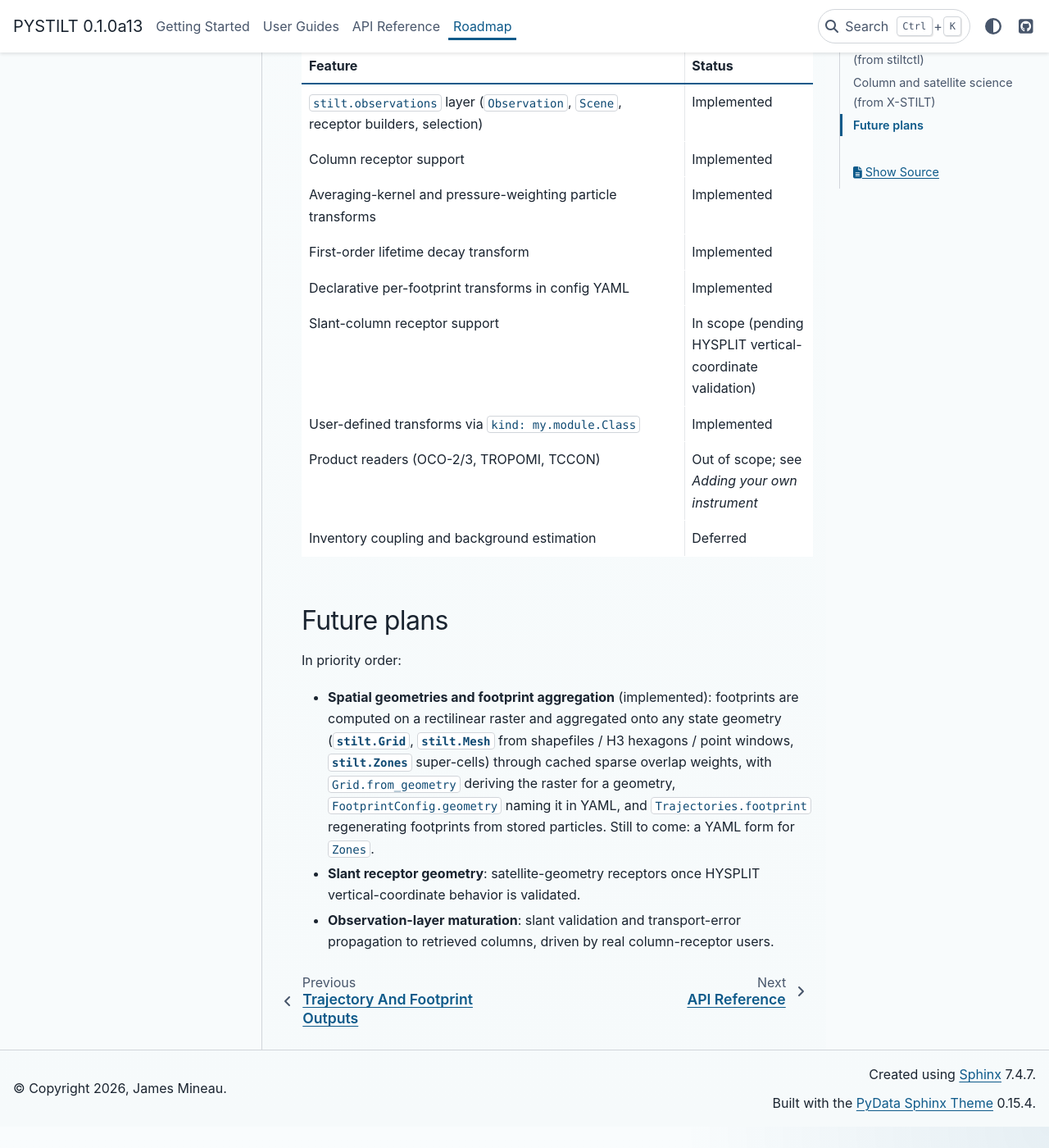
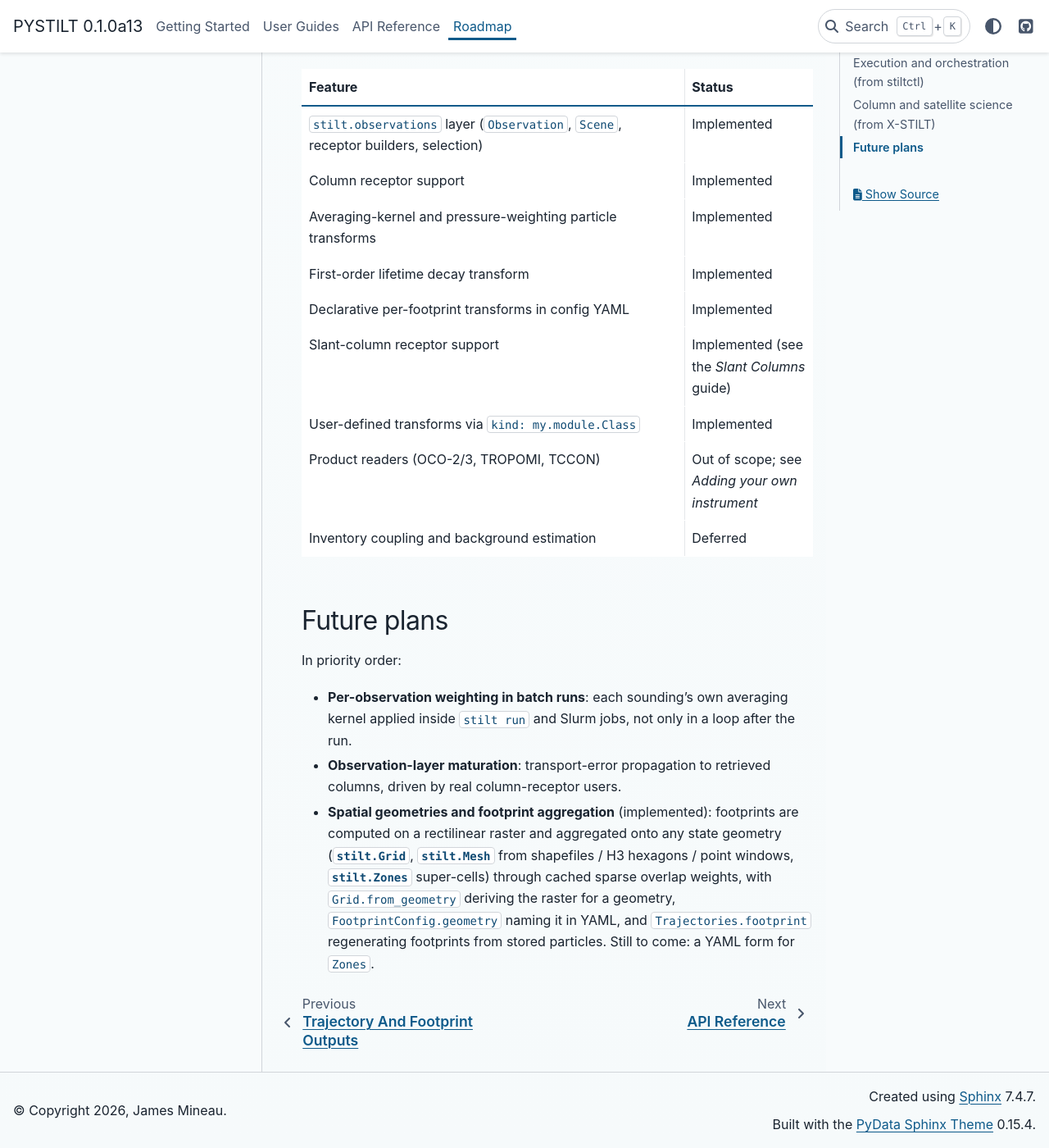
Before and after one commit to fbirds5230/runtraj, a Sphinx documentation site: the page built from docs/roadmap.rst, in a window 1280 px wide and 1400 px high, scrolled down 1622 px. Shown: the whole window at 82% size. Built offline with Sphinx 7.4.7 and the PyData theme 0.15.4, drawn with Linux system fonts in a browser that asks for light colours; pages that are not in the unit, such as notebooks, are missing from menus; some of the changed text lies outside the part shown.

Commit message:
refactor(observations): simplify the slant receptor pipeline
A slant receptor is now built from plain numbers. `slant_points(lon, lat,
altitudes, *, zenith, azimuth, anchor=None)` is the line-of-sight geometry
as a pure function, and `build_slant_receptor(observation, altitudes)`
wraps it for the satellite workflow: the path is anchored at
`observation.altitude` (required) in `observation.altitude_ref`, and the
builder warns when that is AGL. `ViewingGeometry` is two required fields,
`zenith_angle` and `azimuth_angle`, validated on construction.

Removed: `LineOfSight` and `Observation.line_of_sight` (the samples are an
argument; clipping is the caller's choice of samples, so the
`surface_altitude` / `model_top_altitude` kwargs are gone), the five
never-read `ViewingGeometry` fields, and the point/column/multipoint
builders that only forwarded observation fields to a receptor constructor.

Also closes out the slant-column validation work: a Slant Columns guide
with the geometry conventions, an EM27/SUN example and the satellite
variant; a test pinning the azimuth convention at four bearings; README
and roadmap marking slant support implemented; and the per-sounding
averaging-kernel example in the observations page fixed to cover every
scene.

```diff
--- a/docs/guides/index.rst
+++ b/docs/guides/index.rst
@@ -11,6 +11,7 @@ that do not belong in a first-run tutorial.
 
    project_layout
    receptors
+   slant_columns
    configuration
    meteorology
    outputs
--- a/docs/guides/receptors.rst
+++ b/docs/guides/receptors.rst
@@ -92,7 +92,8 @@ line-of-sight geometry).
 
 All three coordinate arrays must have the same length.  The location
 identifier is an order-independent SHA-256 hash of the point set, so
-reordering the points produces the same simulation ID.
+reordering the points produces the same simulation ID.  To build the points
+from viewing angles rather than by hand, see :doc:`slant_columns`.
 
 .. warning::
 
--- a/docs/roadmap.rst
+++ b/docs/roadmap.rst
@@ -78,7 +78,7 @@ design and column-weighting concepts.  Full X-STILT feature parity is
    * - Declarative per-footprint transforms in config YAML
      - Implemented
    * - Slant-column receptor support
-     - In scope (pending HYSPLIT vertical-coordinate validation)
+     - Implemented (see the *Slant Columns* guide)
    * - User-defined transforms via ``kind: my.module.Class``
      - Implemented
    * - Product readers (OCO-2/3, TROPOMI, TCCON)
@@ -91,6 +91,11 @@ Future plans
 
 In priority order:
 
+- **Per-observation weighting in batch runs**: each sounding's own averaging
+  kernel applied inside ``stilt run`` and Slurm jobs, not only in a loop
+  after the run.
+- **Observation-layer maturation**: transport-error propagation to retrieved
+  columns, driven by real column-receptor users.
 - **Spatial geometries and footprint aggregation** (implemented): footprints
   are computed on a rectilinear raster and aggregated onto any state geometry
   (:class:`stilt.Grid`, :class:`stilt.Mesh` from shapefiles / H3 hexagons /
@@ -99,7 +104,3 @@ In priority order:
   geometry, ``FootprintConfig.geometry`` naming it in YAML, and
   ``Trajectories.footprint`` regenerating footprints from stored particles.
   Still to come: a YAML form for ``Zones``.
-- **Slant receptor geometry**: satellite-geometry receptors once
-  HYSPLIT vertical-coordinate behavior is validated.
-- **Observation-layer maturation**: slant validation and transport-error
-  propagation to retrieved columns, driven by real column-receptor users.
```
Also changed, not shown: other parts of docs/roadmap.rst (+4 -4 lines), README.md (+8 -6 lines), docs/reference/observations.rst (+2 -5 lines).
